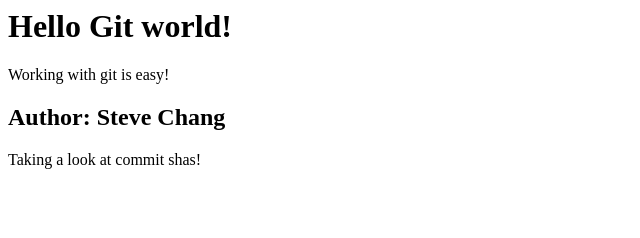
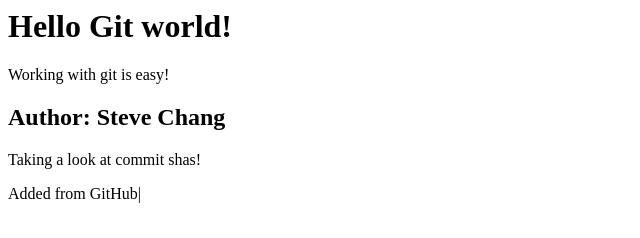
Before and after one commit to acq98yc/GitGithubMasterClass, a plain HTML site: page index.html in a window 1280 px wide. Shown: the whole page, without its empty margins (0-640 px from the left). Drawn offline with Linux system fonts and the light colour scheme.

Commit message:
Update index.html
Add some code from Github

```diff
--- a/index.html
+++ b/index.html
@@ -6,7 +6,10 @@
 
 <h2>Author: Steve Chang</h2>
 
-
 <div>
     <p> Taking a look at commit shas!</p>
 </div>
+
+<div>
+    <p> Added from GitHub|</p>
+</div>
```
